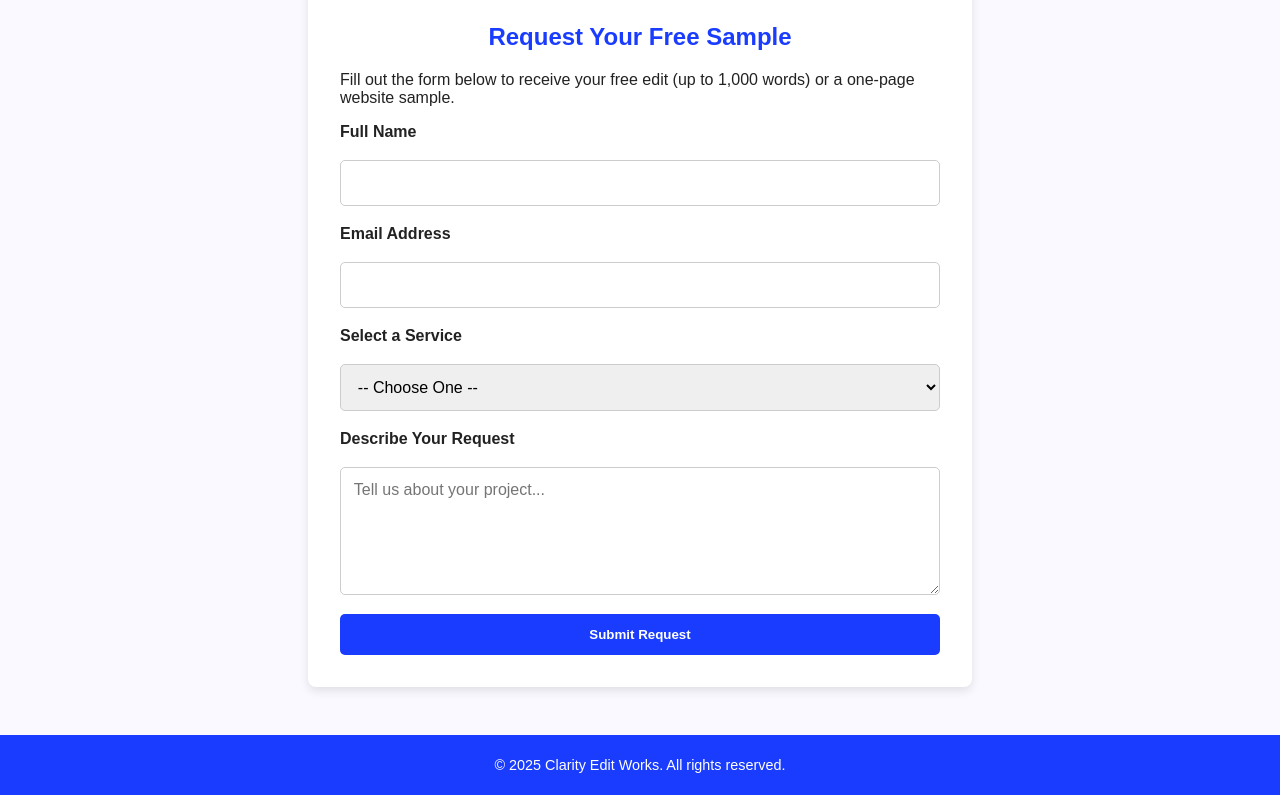
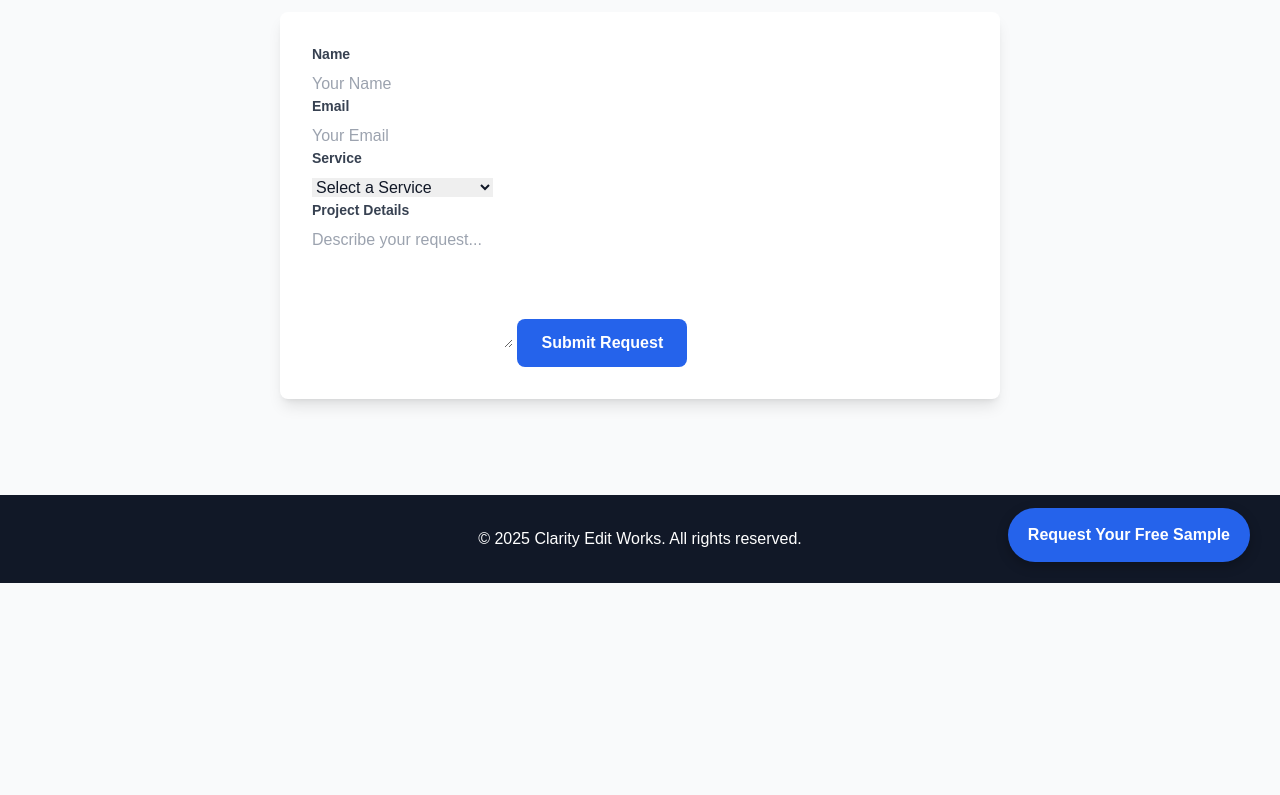
Before and after one commit to clarityeditworks/clarity-edit-works, a plain HTML site: page sample.html in a window 1280 px wide. Shown: the part 208-1003 px from the top of the page. After the commit the page ends 800 px from the top, so only its background shows below. Drawn offline with nearby package versions, Linux system fonts and the light colour scheme.

Commit message:
Update sample.html

```diff
--- a/sample.html
+++ b/sample.html
@@ -1,138 +1,201 @@
-<!DOCTYPE html>
+<!doctype html>
 <html lang="en">
 <head>
-  <meta charset="UTF-8" />
-  <meta name="viewport" content="width=device-width, initial-scale=1.0" />
+  <meta charset="UTF-8">
+  <meta name="viewport" content="width=device-width, initial-scale=1.0">
   <title>Free Sample Request | Clarity Edit Works</title>
+  <script src="https://cdn.tailwindcss.com"></script>
+
   <style>
-    :root {
-      --primary-color: #1a3cff;
-      --accent-color: #5378ff;
-      --text-color: #222;
-      --background-color: #f9f9ff;
-      --button-color: #1a3cff;
-      --button-hover: #0f2ccc;
+    body {
+      box-sizing: border-box;
+      margin: 0;
+      padding: 0;
+      font-family: 'Poppins', sans-serif;
     }
 
-    body {
-      font-family: 'Poppins', sans-serif;
-      background-color: var(--background-color);
-      color: var(--text-color);
-      margin: 0;
-      padding: 0;
+    /* Floating Button */
+    .floating-button {
+      position: fixed;
+      bottom: 30px;
+      right: 30px;
+      background: #2563eb;
+      color: white;
+      font-weight: bold;
+      padding: 15px 20px;
+      border-radius: 50px;
+      cursor: pointer;
+      z-index: 1000;
+      box-shadow: 0 4px 12px rgba(0, 0, 0, 0.25);
+      transition: all 0.3s ease;
     }
 
-    header {
-      background-color: var(--primary-color);
-      color: white;
-      text-align: center;
-      padding: 1.5em 1em;
+    .floating-button:hover {
+      background: #1d4ed8;
+      transform: scale(1.05);
     }
 
-    header h1 {
-      margin: 0;
-      font-size: 1.8em;
+    /* Overlay Form */
+    .overlay {
+      display: none;
+      position: fixed;
+      top: 0;
+      left: 0;
+      width: 100%;
+      height: 100%;
+      background: rgba(0, 0, 0, 0.6);
+      justify-content: center;
+      align-items: center;
+      z-index: 1001;
     }
 
-    main {
-      max-width: 600px;
-      margin: 3em auto;
-      background: white;
-      padding: 2em;
-      border-radius: 8px;
-      box-shadow: 0 4px 10px rgba(0,0,0,0.1);
+    .overlay.active {
+      display: flex;
     }
 
-    h2 {
-      text-align: center;
-      color: var(--primary-color);
+    .form-container {
+      background: white;
+      padding: 30px;
+      border-radius: 12px;
+      max-width: 500px;
+      width: 90%;
+      position: relative;
     }
 
-    form {
-      display: flex;
-      flex-direction: column;
-      gap: 1.2em;
+    .form-container input,
+    .form-container select,
+    .form-container textarea {
+      width: 100%;
+      margin-bottom: 15px;
+      padding: 10px;
+      border-radius: 6px;
+      border: 1px solid #ccc;
+      font-size: 1rem;
     }
 
-    label {
-      font-weight: 600;
+    .form-container button {
+      background: #2563eb;
+      color: white;
+      font-weight: bold;
+      padding: 10px 20px;
+      border: none;
+      border-radius: 6px;
+      cursor: pointer;
+      width: 100%;
     }
 
-    input, select, textarea {
-      padding: 0.8em;
-      border: 1px solid #ccc;
-      border-radius: 5px;
-      font-family: inherit;
-      font-size: 1em;
+    .form-container button:hover {
+      background: #1d4ed8;
     }
 
-    textarea {
-      resize: vertical;
-      min-height: 100px;
+    .close-btn {
+      position: absolute;
+      top: 10px;
+      right: 15px;
+      font-size: 1.2rem;
+      cursor: pointer;
     }
 
-    button {
-      background-color: var(--button-color);
-      color: white;
-      border: none;
-      padding: 1em;
-      border-radius: 5px;
-      cursor: pointer;
-      font-weight: 600;
-      transition: background-color 0.3s ease;
-    }
-
-    button:hover {
-      background-color: var(--button-hover);
-    }
-
-    footer {
-      text-align: center;
-      padding: 1.5em;
-      background-color: var(--primary-color);
-      color: white;
-      font-size: 0.9em;
+    .confirmation {
+      color: green;
+      font-weight: bold;
+      display: none;
+      margin-top: 10px;
     }
   </style>
 </head>
-<body>
 
-  <header>
-    <h1>Clarity Edit Works</h1>
-    <p>Free Sample Request</p>
+<body class="bg-gray-50 text-gray-900">
+
+  <!-- HEADER -->
+  <header class="bg-blue-900 text-white py-12 text-center">
+    <h1 class="text-4xl font-bold mb-2">Request Your Free Sample</h1>
+    <p class="text-lg opacity-90">
+      Tell us about your project and receive a sample edit to see how we can help refine your story.
+    </p>
   </header>
 
-  <main>
-    <h2>Request Your Free Sample</h2>
-    <p>Fill out the form below to receive your free edit (up to 1,000 words) or a one-page website sample.</p>
+  <!-- MAIN FORM -->
+  <main class="max-w-3xl mx-auto py-12 px-6">
+    <form id="sampleForm" class="bg-white rounded-lg shadow-lg p-8">
+      <label for="name" class="block text-sm font-semibold mb-2 text-gray-700">Name</label>
+      <input type="text" id="name" name="name" placeholder="Your Name" required>
 
-    <form action="https://formspree.io/f/YOUR_FORM_ID" method="POST">
-      <label for="name">Full Name</label>
-      <input type="text" id="name" name="name" required />
+      <label for="email" class="block text-sm font-semibold mb-2 text-gray-700">Email</label>
+      <input type="email" id="email" name="email" placeholder="Your Email" required>
 
-      <label for="email">Email Address</label>
-      <input type="email" id="email" name="_replyto" required />
-
-      <label for="service">Select a Service</label>
+      <label for="service" class="block text-sm font-semibold mb-2 text-gray-700">Service</label>
       <select id="service" name="service" required>
-        <option value="">-- Choose One --</option>
-        <option value="Editing">Editing (up to 1,000 words)</option>
-        <option value="Proofreading">Proofreading</option>
-        <option value="Copyediting">Copyediting</option>
+        <option value="">Select a Service</option>
         <option value="Developmental Editing">Developmental Editing</option>
-        <option value="Web Design">Web Design (1-page sample)</option>
+        <option value="Line Editing">Line Editing</option>
+        <option value="Copy Editing">Copy Editing</option>
       </select>
 
-      <label for="details">Describe Your Request</label>
-      <textarea id="details" name="details" placeholder="Tell us about your project..."></textarea>
+      <label for="description" class="block text-sm font-semibold mb-2 text-gray-700">Project Details</label>
+      <textarea id="description" name="description" rows="5" placeholder="Describe your request..." required></textarea>
 
-      <button type="submit">Submit Request</button>
+      <button type="submit" class="bg-blue-600 hover:bg-blue-700 text-white font-bold py-3 px-6 rounded-lg mt-2">
+        Submit Request
+      </button>
+
+      <p class="confirmation" id="confirmationMsg">Your request has been sent!</p>
     </form>
   </main>
 
-  <footer>
-    &copy; 2025 Clarity Edit Works. All rights reserved.
+  <!-- Floating Button -->
+  <div class="floating-button" onclick="openOverlay()">Request Your Free Sample</div>
+
+  <!-- Overlay Popup -->
+  <div id="overlay" class="overlay">
+    <div class="form-container">
+      <span class="close-btn" onclick="closeOverlay()">×</span>
+      <h2 class="text-xl font-bold mb-4">Request Your Free Sample</h2>
+      <form id="overlayForm">
+        <input type="text" id="o-name" name="name" placeholder="Your Name" required>
+        <input type="email" id="o-email" name="email" placeholder="Your Email" required>
+        <select id="o-service" name="service" required>
+          <option value="">Select a Service</option>
+          <option value="Developmental Editing">Developmental Editing</option>
+          <option value="Line Editing">Line Editing</option>
+          <option value="Copy Editing">Copy Editing</option>
+        </select>
+        <textarea id="o-description" name="description" rows="4" placeholder="Describe your request..." required></textarea>
+        <button type="submit">Submit Request</button>
+        <p class="confirmation" id="o-confirmationMsg">Your request has been sent!</p>
+      </form>
+    </div>
+  </div>
+
+  <!-- FOOTER -->
+  <footer class="bg-gray-900 text-white py-8 text-center mt-12">
+    <p>&copy; 2025 Clarity Edit Works. All rights reserved.</p>
   </footer>
 
+  <script>
+    // Floating form open/close
+    function openOverlay() {
+      document.getElementById('overlay').classList.add('active');
+    }
+
+    function closeOverlay() {
+      document.getElementById('overlay').classList.remove('active');
+    }
+
+    // Confirmation message for main form
+    document.getElementById('sampleForm').addEventListener('submit', function(e) {
+      e.preventDefault();
+      document.getElementById('confirmationMsg').style.display = 'block';
+      this.reset();
+    });
+
+    // Confirmation message for overlay form
+    document.getElementById('overlayForm').addEventListener('submit', function(e) {
+      e.preventDefault();
+      document.getElementById('o-confirmationMsg').style.display = 'block';
+      setTimeout(closeOverlay, 1500);
+      this.reset();
+    });
+  </script>
 </body>
 </html>
```
